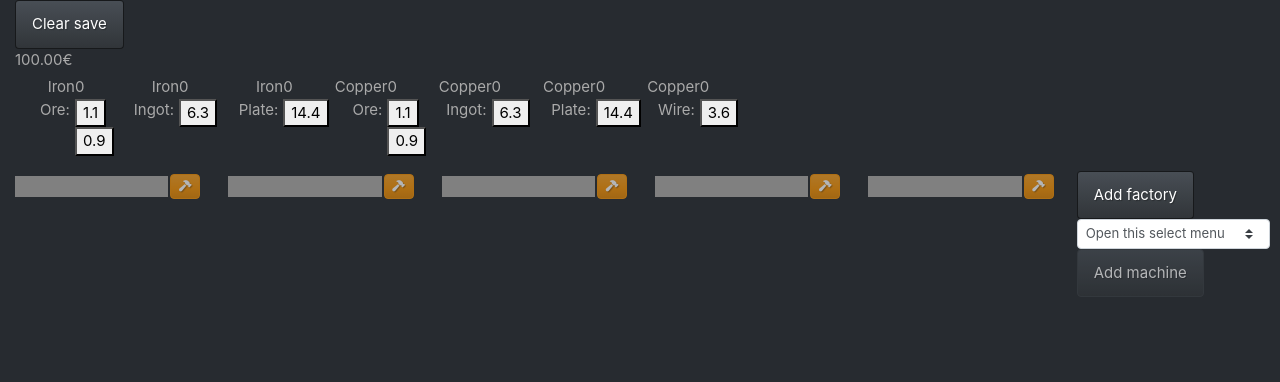
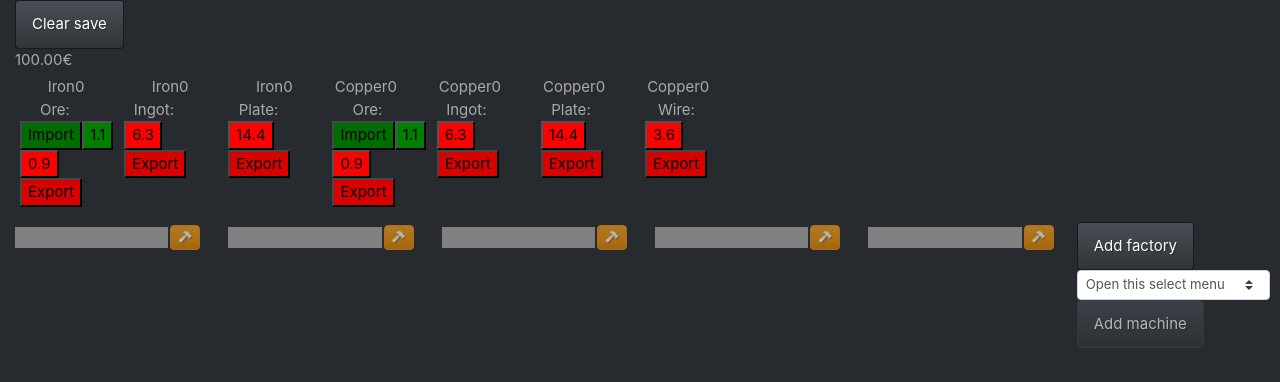
Before and after one commit to charlesbl/factory-game, a React (Create React App) app: page / in a window 1280 px wide. Shown: the top 382 px of the page. Built offline with nearby package versions, Linux system fonts and the light colour scheme.

Commit message:
import and export

```diff
--- a/src/Game/Factory.ts
+++ b/src/Game/Factory.ts
@@ -5,6 +5,7 @@ import Game from './Game';
 import Pattern, { IPatternSave } from './Pattern';
 import Craft from './Craft';
 import MachineCraft from './MachineCraft';
+import { ExchangeDirection } from './ItemStack';
 
 export interface IFactorySave {
     inventory: IInventorySave;
@@ -26,7 +27,7 @@ export default class Factory extends Id {
         this.topFactory = topFactory;
         this.machines = [];
         this.factories = [];
-        this.inventory = new Inventory();
+        this.inventory = new Inventory(this);
 
         if (pattern !== undefined) {
             this.pattern = pattern;
@@ -60,7 +61,7 @@ export default class Factory extends Id {
         var factory = new Factory(game);
         factory.topFactory = topFactory;
         factory.machines = save.machines.map((machineSave) => Machine.fromSave(factory, machineSave));
-        factory.inventory = Inventory.fromSave(save.inventory);
+        factory.inventory = Inventory.fromSave(save.inventory, factory);
         factory.factories = save.factories.map((factorySave) => Factory.fromSave(game, factorySave, factory))
         //TODO save patternID instead of full pattern already saved in game
         if (save.pattern !== undefined)
@@ -84,7 +85,28 @@ export default class Factory extends Id {
         });
     }
 
+    updateImportExport() {
+        this.inventory.getItemStackList().forEach((itemStack) => {
+            if (itemStack.exchangeDirection === ExchangeDirection.export && itemStack.quantity > 10) {
+                if (this.topFactory) {
+                    if (this.inventory.removeItem(itemStack.item))
+                        this.topFactory.inventory.addItem(itemStack.item);
+                } else {
+                    itemStack.trySell(this.game);
+                }
+            } else if (itemStack.exchangeDirection === ExchangeDirection.import && itemStack.quantity < 100) {
+                if (this.topFactory) {
+                    if (this.topFactory.inventory.removeItem(itemStack.item))
+                        this.inventory.addItem(itemStack.item);
+                } else {
+                    itemStack.tryBuy(this.game);
+                }
+            }
+        });
+    }
+
     update(delta: number) {
+        this.updateImportExport();
         this.machines.forEach(machine => {
             machine.update(delta);
         });
--- a/src/Game/Inventory.ts
+++ b/src/Game/Inventory.ts
@@ -1,6 +1,7 @@
 import Game from './Game'
 import ItemStack, { IItemStackSave } from './ItemStack'
 import Item from './Item';
+import Factory from './Factory';
 
 export interface IInventorySave {
     itemStacks: { [key: string]: IItemStackSave }
@@ -8,7 +9,9 @@ export interface IInventorySave {
 
 export default class Inventory {
     itemStacks: { [key: string]: ItemStack }
-    constructor() {
+    factory?: Factory;
+    constructor(factory?: Factory) {
+        this.factory = factory;
         this.itemStacks = {};
         Game.items.forEach((item: Item) => {
             this.itemStacks[item.id] = new ItemStack(item, 0);
@@ -23,10 +26,11 @@ export default class Inventory {
         }
     }
 
-    static fromSave(save: IInventorySave) {
-        var inventory = new Inventory();
+    static fromSave(save: IInventorySave, factory: Factory) {
+        var inventory = new Inventory(factory);
         Object.entries(save.itemStacks).forEach(([id, itemStackSave]) => {
             inventory.add(ItemStack.fromSave(itemStackSave));
+            inventory.itemStacks[itemStackSave.itemId].exchangeDirection = itemStackSave.exchangeDirection;
         });
         return inventory;
     }
@@ -41,6 +45,19 @@ export default class Inventory {
 
     add(itemStack: ItemStack, count: number = 1) {
         this.itemStacks[itemStack.item.id].quantity += itemStack.quantity * count;
+    }
+
+    addItem(item: Item, count: number = 1) {
+        this.itemStacks[item.id].quantity += count;
+    }
+
+    removeItem(item: Item, count: number = 1): boolean {
+        if (this.itemStacks[item.id].quantity - count >= 0) {
+            this.itemStacks[item.id].quantity -= count;
+            return true;
+        } else {
+            return false;
+        }
     }
 
     contains(itemStack: ItemStack) {
--- a/src/Game/ItemStack.ts
+++ b/src/Game/ItemStack.ts
@@ -5,16 +5,25 @@ import Item from "./Item";
 export interface IItemStackSave {
     itemId: string;
     quantity: number;
+    exchangeDirection: ExchangeDirection;
+}
+
+export enum ExchangeDirection {
+    none,
+    import,
+    export
 }
 
 export default class ItemStack extends Id {
     item: Item;
     quantity: number;
+    exchangeDirection: ExchangeDirection;
 
-    constructor(item: Item, quantity: number) {
+    constructor(item: Item, quantity: number, exchangeDirection: ExchangeDirection = ExchangeDirection.none) {
         super();
         this.item = item;
         this.quantity = quantity;
+        this.exchangeDirection = exchangeDirection;
     }
 
     toString(): string {
@@ -24,7 +33,8 @@ export default class ItemStack extends Id {
     getSave(): IItemStackSave {
         return {
             itemId: this.item.id,
-            quantity: this.quantity
+            quantity: this.quantity,
+            exchangeDirection: this.exchangeDirection
         }
     }
 
@@ -42,7 +52,28 @@ export default class ItemStack extends Id {
         }
     }
 
+    sellAll(game: Game) {
+        game.money += this.item.getSellPrice() * this.quantity;
+        this.quantity = 0;
+    }
+
+    toggleImport() {
+        if (this.exchangeDirection === ExchangeDirection.import) {
+            this.exchangeDirection = ExchangeDirection.none;
+        } else {
+            this.exchangeDirection = ExchangeDirection.import;
+        }
+    }
+
+    toggleExport() {
+        if (this.exchangeDirection === ExchangeDirection.export) {
+            this.exchangeDirection = ExchangeDirection.none;
+        } else {
+            this.exchangeDirection = ExchangeDirection.export;
+        }
+    }
+
     static fromSave(save: IItemStackSave) {
-        return new ItemStack(Game.getItemById(save.itemId), save.quantity);
+        return new ItemStack(Game.getItemById(save.itemId), save.quantity, save.exchangeDirection);
     }
 }
--- a/src/Views/InventoryView.tsx
+++ b/src/Views/InventoryView.tsx
@@ -1,6 +1,6 @@
 import React from 'react';
 import '../css/Inventory.css'
-import ItemStack from '../Game/ItemStack';
+import ItemStack, { ExchangeDirection } from '../Game/ItemStack';
 import Inventory from '../Game/Inventory';
 import IBaseProps from './IBaseProps';
 
@@ -10,8 +10,15 @@ interface IInventoryProps extends IBaseProps {
 
 export default class InventoryView extends React.Component<IInventoryProps> {
     renderItemStack(itemStack: ItemStack) {
-        var buyButton = itemStack.item.buyable ? <button onClick={() => itemStack.tryBuy(this.props.game)}>{itemStack.item.getBuyPrice()}</button> : "";
-        var sellButton = <button onClick={() => itemStack.trySell(this.props.game)}>{itemStack.item.getSellPrice()}</button>;
+        var buyButton = itemStack.item.buyable ? <button className="green" onClick={() => itemStack.tryBuy(this.props.game)}>{itemStack.item.getBuyPrice()}</button> : "";
+        var sellButton = <button className="red" onClick={() => itemStack.trySell(this.props.game)}>{itemStack.item.getSellPrice()}</button>;
+
+        var importActivated = itemStack.exchangeDirection === ExchangeDirection.import;
+        var importButton = itemStack.item.buyable || this.props.inventory.factory?.topFactory ?
+            <button className={"green dark" + (importActivated ? " darker" : "")} onClick={() => itemStack.toggleImport()}>Import</button> : "";
+
+        var exportActivated = itemStack.exchangeDirection === ExchangeDirection.export;
+        var exportButton = <button className={"red dark" + (exportActivated ? " darker" : "")} onClick={() => itemStack.toggleExport()}>Export</button>;
         return (
             <div className="col-6 col-sm-4 col-md-3 col-lg-2 col-xl-1" key={itemStack.id}>
                 <div className="row no-gutters item">
@@ -20,8 +27,12 @@ export default class InventoryView extends React.Component<IInventoryProps> {
                     </div>
                     <div className="col-5 text-left">
                         <span>{itemStack.quantity}</span>
+                    </div>
+                    <div className="col-12">
+                        {importButton}
                         {buyButton}
                         {sellButton}
+                        {exportButton}
                     </div>
                 </div>
             </div>
--- a/src/css/Inventory.css
+++ b/src/css/Inventory.css
@@ -4,3 +4,15 @@
 .item-name {
     padding-right: 5px;
 }
+.green {
+    background-color: green;
+}
+.red {
+    background-color: red;
+}
+.dark {
+  filter: brightness(85%);
+}
+.darker {
+  filter: brightness(20%);
+}
```
Also changed, not shown: src/Game/Game.ts (+9 -7 lines).
